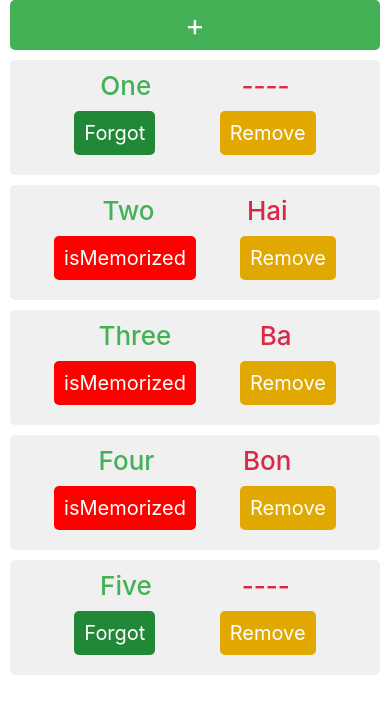
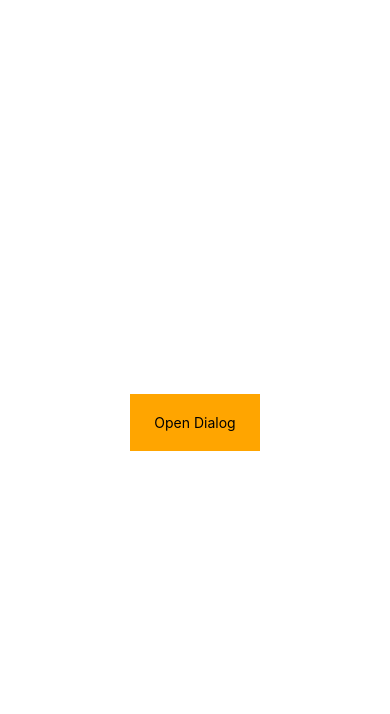
Before and after one commit to phamtanphat/Reactnative18052020, a React Native app: screen / in a window 390 px wide. Shown: the top 714 px of the page. Built offline with nearby package versions, Linux system fonts and the light colour scheme.

Commit message:
ui modal

```diff
--- a/App.js
+++ b/App.js
@@ -5,6 +5,7 @@ import Box from './src/components/Box'
 import List from './src/components/List'
 import Form from './src/components/Form'
 import { KeyboardAwareScrollView } from 'react-native-keyboard-aware-scroll-view'
+import Filter from './src/components/Filter'
 KeyboardAwareScrollView
 
 // Flex box
@@ -14,8 +15,9 @@ class App extends Component {
       <View style={styles.container}>
         {/* <Word/> */}
         {/* <Box/> */}
-        <List/>
+        {/* <List/> */}
         {/* <Form /> */}
+        <Filter/>
       </View>
     )
   }
--- /dev/null
+++ b/src/components/Filter.js
@@ -0,0 +1,27 @@
+import React, { Component } from 'react'
+import { Text, View , Modal , TouchableOpacity , StyleSheet} from 'react-native'
+
+export default class Filter extends Component {
+    render() {
+        return (
+            <View style={styles.containerFilter}>
+                <TouchableOpacity
+                    style={styles.buttonDialog}
+                >
+                    <Text> Open Dialog </Text>
+                </TouchableOpacity>
+            </View>
+        )
+    }
+}
+const styles = StyleSheet.create({
+    containerFilter: {
+        flex :1 ,
+        justifyContent : 'center',
+        alignItems: 'center'
+    },
+    buttonDialog: {
+        backgroundColor : 'orange',
+        padding : 20
+    }
+})
```
